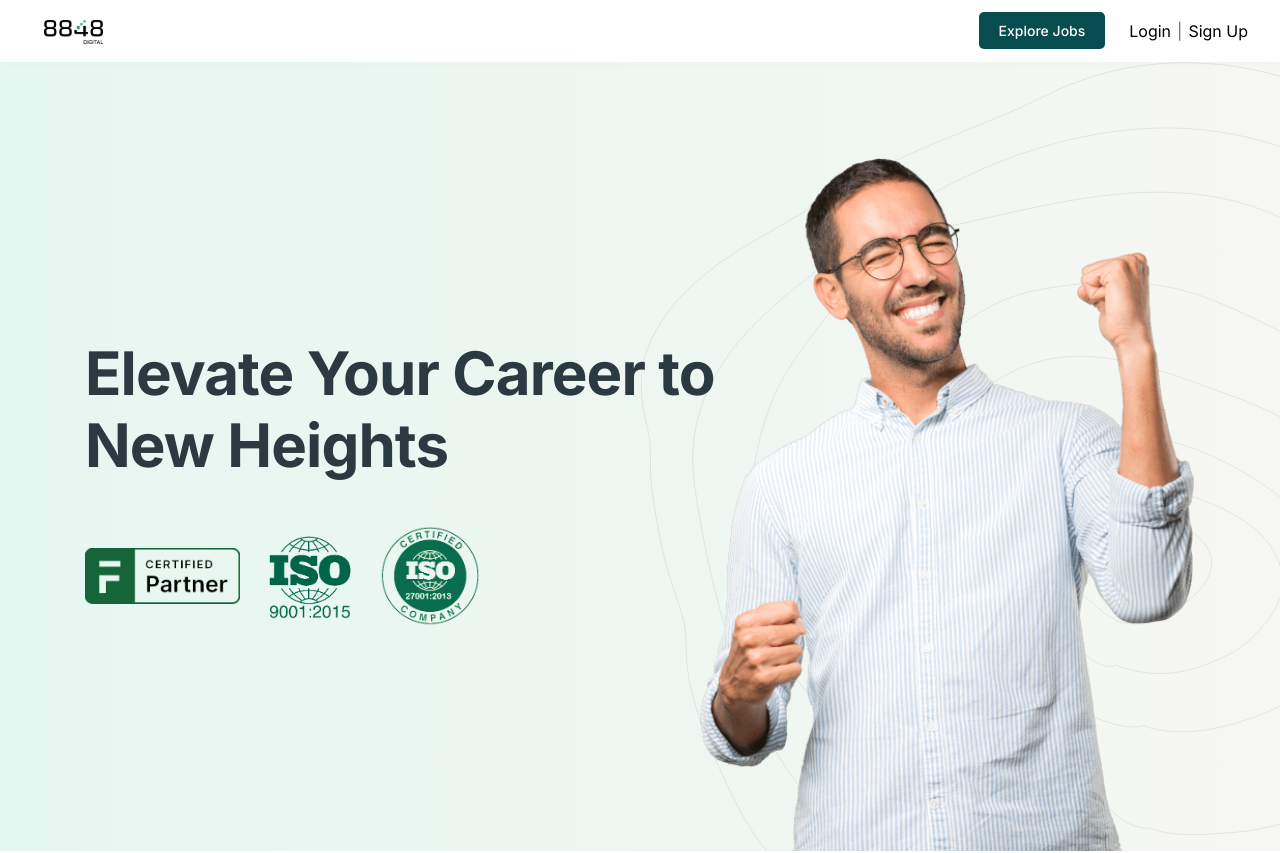
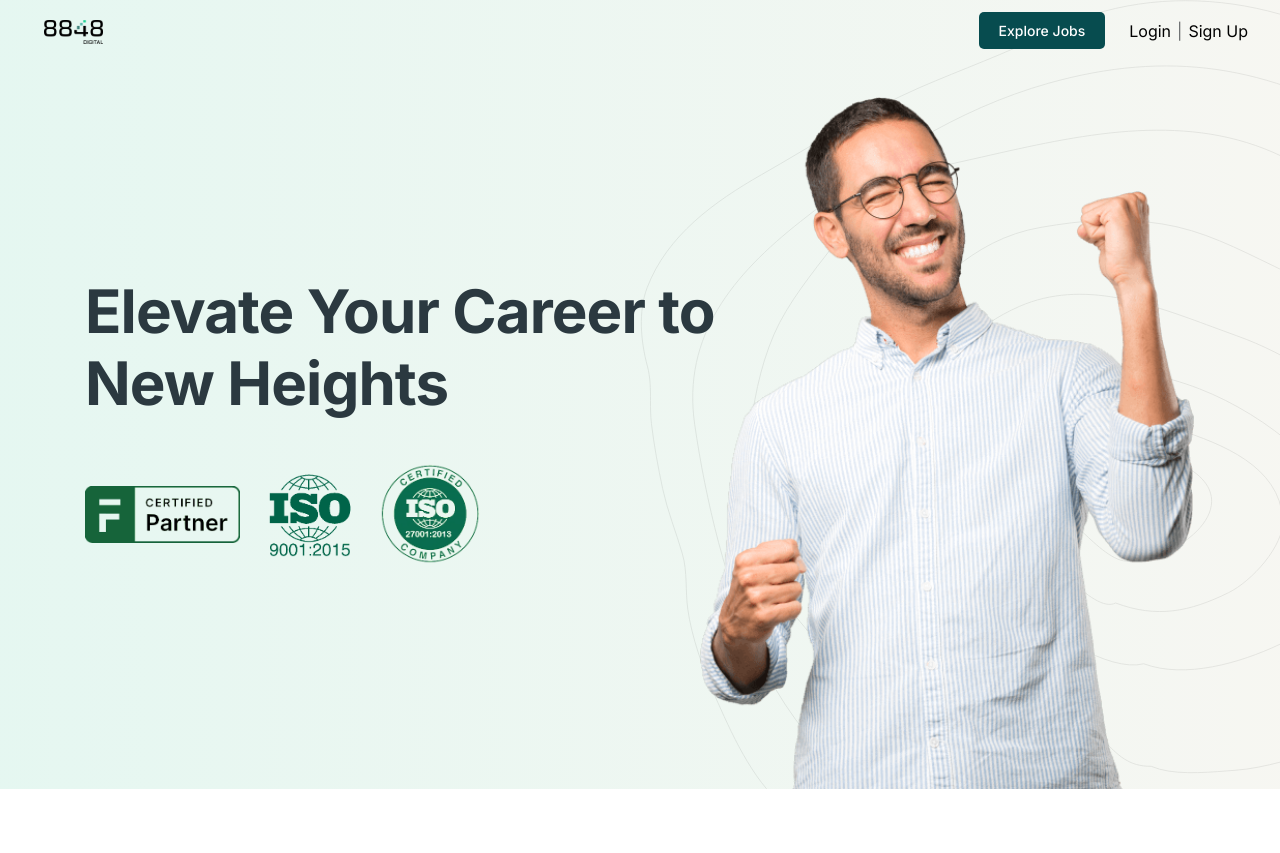
Before and after one commit to summit-webapp/job-portal, a Next.js app: page / in a window 1280 px wide. Shown: the top 853 px of the page. Built offline with nearby package versions, Linux system fonts and the light colour scheme; no server answers.

Commit message:
feat: made navbar sticky and added styling:m

```diff
--- a/components/Layout.tsx
+++ b/components/Layout.tsx
@@ -24,7 +24,7 @@ const Layout = ({ children }: any) => {
     router.pathname === "/" || router.pathname === "/hire" ? false : true;
   return (
     <>
-      <div className={`main ${interFont.variable} ${manropeFont.variable}`}>
+      <div className={`main ${interFont.variable} ${manropeFont.variable} ${toShowHeader ? "layout-navbar-padding" : ""}`}>
         {/* <Navbar/> */}
         {/* remove below line SG Demo */}
         {toShowHeader ? <NavbarNew /> : null}
--- a/components/Navbar/NavbarNew.tsx
+++ b/components/Navbar/NavbarNew.tsx
@@ -21,9 +21,22 @@ const NavbarNew = () => {
     const loginCheck = login.user;
 
     const [isLoggedIn, setIsLoggedIn] = useState<boolean>(false);
+    const [scrolled, setScrolled] = useState(false);
 
     useEffect(() => {
         setIsLoggedIn(loginCheck === "LoggedIn");
+
+        const handleScroll = () => {
+            if (window.scrollY > 20) {
+                setScrolled(true);
+            } else {
+                setScrolled(false);
+            }
+        };
+
+        handleScroll();
+        window.addEventListener("scroll", handleScroll);
+        return () => window.removeEventListener("scroll", handleScroll);
     }, [loginCheck]);
 
     const handleLogOut = () => {
@@ -40,7 +53,7 @@ const NavbarNew = () => {
     };
 
     return (
-        <nav className="job-portal-navbar">
+        <nav className={`job-portal-navbar ${scrolled ? "scrolled" : ""}`}>
             <div className="job-portal-navbar-inner">
                 <div className="job-portal-navbar-left">
                     {/* <ListIcon size={24} /> */}
--- a/styles/NavbarNew.css
+++ b/styles/NavbarNew.css
@@ -1,10 +1,20 @@
+.layout-navbar-padding {
+    padding-top: 62px;
+}
+
 .job-portal-navbar {
     /* border-bottom: 1px solid #eef0f2; */
-    position: sticky;
+    position: fixed;
+    width: 100%;
     top: 0;
     z-index: 1000;
-    box-shadow: 0 2px 10px rgba(0, 0, 0, 0.02);
+    background-color: transparent;
+    transition: all 0.3s ease-in-out;
+}
+
+.job-portal-navbar.scrolled {
     background-color: var(--white);
+    box-shadow: 0 4px 12px rgba(0, 0, 0, 0.05);
 }
 
 .job-portal-navbar-inner {
```
